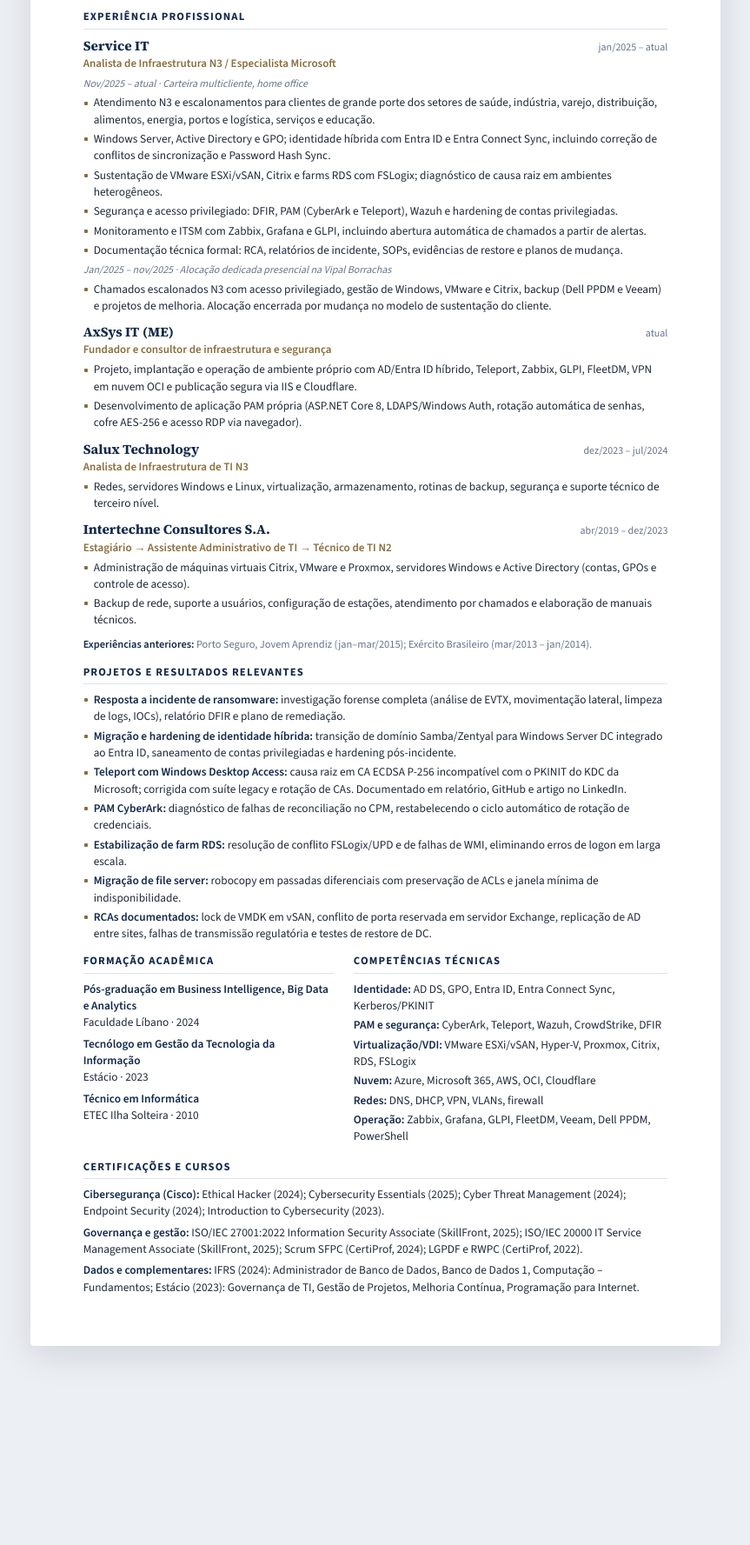
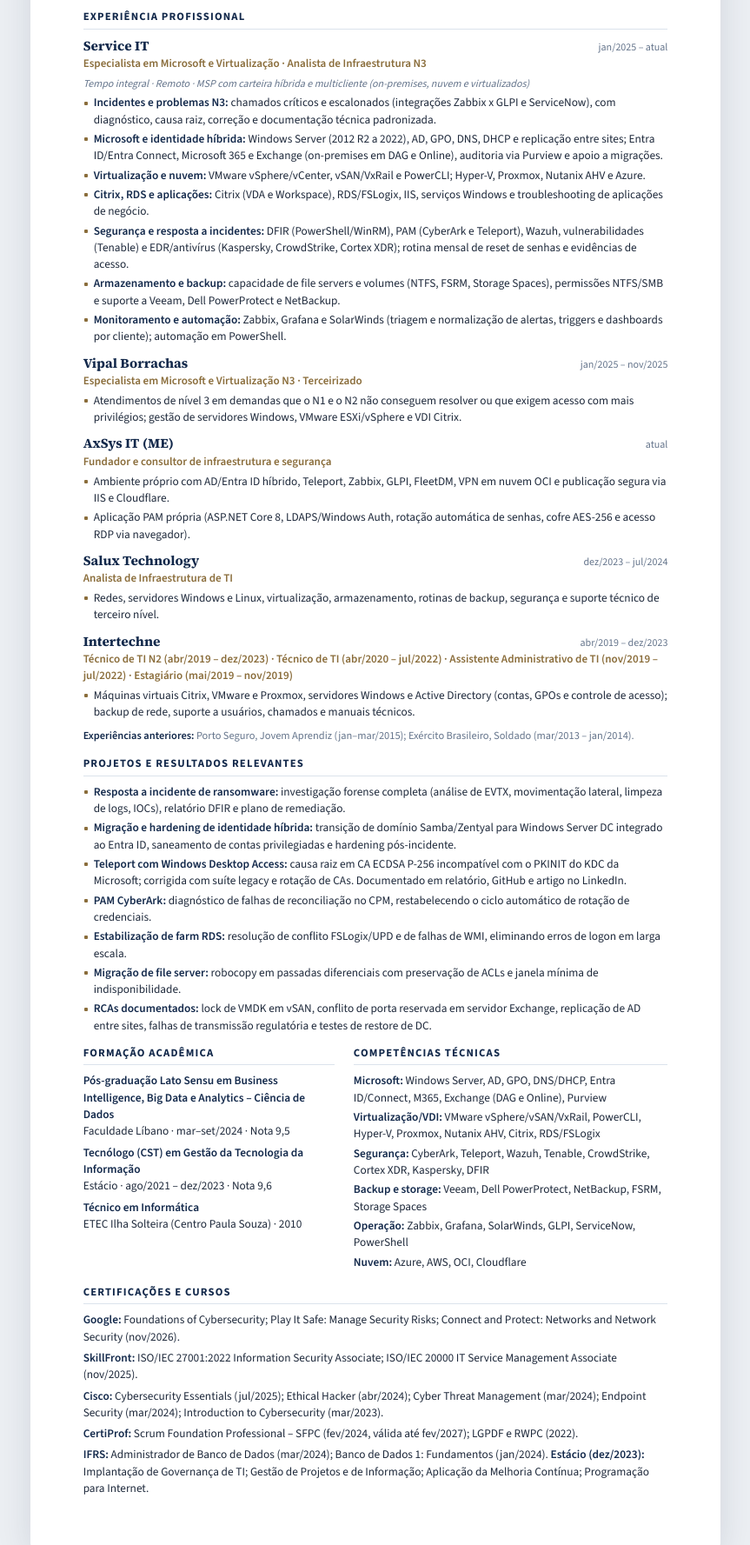
Before and after one commit to GuedesIgor/home, a plain HTML site: page curriculo.html in a window 1280 px wide. Shown: the part 454-2231 px from the top of the page at 87% size, without its empty margins (208-1071 px from the left). Before the commit the page ends 2050 px from the top, so only its background shows below. Drawn offline with nearby package versions, Linux system fonts and the light colour scheme.

Commit message:
Alinha experiência, formação e certificações com o LinkedIn
- Service IT com os blocos de atuação do LinkedIn
- Vipal Borrachas como experiência própria (terceirizado N3)
- Progressão de cargos na Intertechne com datas
- Formação com períodos e notas; certificações Google (nov/2026)

Co-Authored-By: Claude Opus 5.5 <noreply@anthropic.com>
Claude-Session: https://claude.ai/code/session_01Y2fDBRd4PkZSJXuuMFCpfX

```diff
--- a/curriculo.html
+++ b/curriculo.html
@@ -46,7 +46,7 @@
 
   <section>
     <h2>Resumo profissional</h2>
-    <p class="summary">Analista de Infraestrutura N3 com mais de 10 anos de experiência em ambientes corporativos de grande porte. Atuação sólida em identidade híbrida (Active Directory e Microsoft Entra ID), acesso privilegiado (CyberArk e Teleport), virtualização (VMware/vSAN, Citrix, RDS/FSLogix), resposta a incidentes (DFIR) e monitoramento (Zabbix, Grafana, Wazuh). Experiência em alocação dedicada presencial e em carteira multicliente remota, com condução de incidentes críticos, comunicação direta com o cliente e documentação técnica formal. Fundador da AxSys IT, onde projeta e opera um ambiente completo de identidade, PAM e observabilidade.</p>
+    <p class="summary">Analista de Infraestrutura N3 com mais de 10 anos de experiência em ambientes corporativos de grande porte. Atuação sólida em identidade híbrida (Active Directory e Microsoft Entra ID), acesso privilegiado (CyberArk e Teleport), virtualização (VMware/vSAN, Citrix, RDS/FSLogix), resposta a incidentes (DFIR) e monitoramento (Zabbix, Grafana, Wazuh). Experiência em MSP com carteira híbrida e multicliente e em alocação dedicada N3, com condução de incidentes críticos, comunicação direta com o cliente e documentação técnica formal. Fundador da AxSys IT, onde projeta e opera um ambiente completo de identidade, PAM e observabilidade.</p>
   </section>
 
   <section>
@@ -54,19 +54,24 @@
 
     <div class="job">
       <div class="job-row"><h3>Service IT</h3><span class="date">jan/2025 – atual</span></div>
-      <p class="role">Analista de Infraestrutura N3 / Especialista Microsoft</p>
-      <p class="sub">Nov/2025 – atual · Carteira multicliente, home office</p>
+      <p class="role">Especialista em Microsoft e Virtualização · Analista de Infraestrutura N3</p>
+      <p class="sub">Tempo integral · Remoto · MSP com carteira híbrida e multicliente (on-premises, nuvem e virtualizados)</p>
       <ul>
-        <li>Atendimento N3 e escalonamentos para clientes de grande porte dos setores de saúde, indústria, varejo, distribuição, alimentos, energia, portos e logística, serviços e educação.</li>
-        <li>Windows Server, Active Directory e GPO; identidade híbrida com Entra ID e Entra Connect Sync, incluindo correção de conflitos de sincronização e Password Hash Sync.</li>
-        <li>Sustentação de VMware ESXi/vSAN, Citrix e farms RDS com FSLogix; diagnóstico de causa raiz em ambientes heterogêneos.</li>
-        <li>Segurança e acesso privilegiado: DFIR, PAM (CyberArk e Teleport), Wazuh e hardening de contas privilegiadas.</li>
-        <li>Monitoramento e ITSM com Zabbix, Grafana e GLPI, incluindo abertura automática de chamados a partir de alertas.</li>
-        <li>Documentação técnica formal: RCA, relatórios de incidente, SOPs, evidências de restore e planos de mudança.</li>
+        <li><strong>Incidentes e problemas N3:</strong> chamados críticos e escalonados (integrações Zabbix x GLPI e ServiceNow), com diagnóstico, causa raiz, correção e documentação técnica padronizada.</li>
+        <li><strong>Microsoft e identidade híbrida:</strong> Windows Server (2012 R2 a 2022), AD, GPO, DNS, DHCP e replicação entre sites; Entra ID/Entra Connect, Microsoft 365 e Exchange (on-premises em DAG e Online), auditoria via Purview e apoio a migrações.</li>
+        <li><strong>Virtualização e nuvem:</strong> VMware vSphere/vCenter, vSAN/VxRail e PowerCLI; Hyper-V, Proxmox, Nutanix AHV e Azure.</li>
+        <li><strong>Citrix, RDS e aplicações:</strong> Citrix (VDA e Workspace), RDS/FSLogix, IIS, serviços Windows e troubleshooting de aplicações de negócio.</li>
+        <li><strong>Segurança e resposta a incidentes:</strong> DFIR (PowerShell/WinRM), PAM (CyberArk e Teleport), Wazuh, vulnerabilidades (Tenable) e EDR/antivírus (Kaspersky, CrowdStrike, Cortex XDR); rotina mensal de reset de senhas e evidências de acesso.</li>
+        <li><strong>Armazenamento e backup:</strong> capacidade de file servers e volumes (NTFS, FSRM, Storage Spaces), permissões NTFS/SMB e suporte a Veeam, Dell PowerProtect e NetBackup.</li>
+        <li><strong>Monitoramento e automação:</strong> Zabbix, Grafana e SolarWinds (triagem e normalização de alertas, triggers e dashboards por cliente); automação em PowerShell.</li>
       </ul>
-      <p class="sub">Jan/2025 – nov/2025 · Alocação dedicada presencial na Vipal Borrachas</p>
+    </div>
+
+    <div class="job">
+      <div class="job-row"><h3>Vipal Borrachas</h3><span class="date">jan/2025 – nov/2025</span></div>
+      <p class="role">Especialista em Microsoft e Virtualização N3 · Terceirizado</p>
       <ul>
-        <li>Chamados escalonados N3 com acesso privilegiado, gestão de Windows, VMware e Citrix, backup (Dell PPDM e Veeam) e projetos de melhoria. Alocação encerrada por mudança no modelo de sustentação do cliente.</li>
+        <li>Atendimentos de nível 3 em demandas que o N1 e o N2 não conseguem resolver ou que exigem acesso com mais privilégios; gestão de servidores Windows, VMware ESXi/vSphere e VDI Citrix.</li>
       </ul>
     </div>
 
@@ -74,29 +79,28 @@
       <div class="job-row"><h3>AxSys IT (ME)</h3><span class="date">atual</span></div>
       <p class="role">Fundador e consultor de infraestrutura e segurança</p>
       <ul>
-        <li>Projeto, implantação e operação de ambiente próprio com AD/Entra ID híbrido, Teleport, Zabbix, GLPI, FleetDM, VPN em nuvem OCI e publicação segura via IIS e Cloudflare.</li>
-        <li>Desenvolvimento de aplicação PAM própria (ASP.NET Core 8, LDAPS/Windows Auth, rotação automática de senhas, cofre AES-256 e acesso RDP via navegador).</li>
+        <li>Ambiente próprio com AD/Entra ID híbrido, Teleport, Zabbix, GLPI, FleetDM, VPN em nuvem OCI e publicação segura via IIS e Cloudflare.</li>
+        <li>Aplicação PAM própria (ASP.NET Core 8, LDAPS/Windows Auth, rotação automática de senhas, cofre AES-256 e acesso RDP via navegador).</li>
       </ul>
     </div>
 
     <div class="job">
       <div class="job-row"><h3>Salux Technology</h3><span class="date">dez/2023 – jul/2024</span></div>
-      <p class="role">Analista de Infraestrutura de TI N3</p>
+      <p class="role">Analista de Infraestrutura de TI</p>
       <ul>
         <li>Redes, servidores Windows e Linux, virtualização, armazenamento, rotinas de backup, segurança e suporte técnico de terceiro nível.</li>
       </ul>
     </div>
 
     <div class="job">
-      <div class="job-row"><h3>Intertechne Consultores S.A.</h3><span class="date">abr/2019 – dez/2023</span></div>
-      <p class="role">Estagiário → Assistente Administrativo de TI → Técnico de TI N2</p>
+      <div class="job-row"><h3>Intertechne</h3><span class="date">abr/2019 – dez/2023</span></div>
+      <p class="role">Técnico de TI N2 (abr/2019 – dez/2023) · Técnico de TI (abr/2020 – jul/2022) · Assistente Administrativo de TI (nov/2019 – jul/2022) · Estagiário (mai/2019 – nov/2019)</p>
       <ul>
-        <li>Administração de máquinas virtuais Citrix, VMware e Proxmox, servidores Windows e Active Directory (contas, GPOs e controle de acesso).</li>
-        <li>Backup de rede, suporte a usuários, configuração de estações, atendimento por chamados e elaboração de manuais técnicos.</li>
+        <li>Máquinas virtuais Citrix, VMware e Proxmox, servidores Windows e Active Directory (contas, GPOs e controle de acesso); backup de rede, suporte a usuários, chamados e manuais técnicos.</li>
       </ul>
     </div>
 
-    <p class="earlier"><strong>Experiências anteriores:</strong> Porto Seguro, Jovem Aprendiz (jan–mar/2015); Exército Brasileiro (mar/2013 – jan/2014).</p>
+    <p class="earlier"><strong>Experiências anteriores:</strong> Porto Seguro, Jovem Aprendiz (jan–mar/2015); Exército Brasileiro, Soldado (mar/2013 – jan/2014).</p>
   </section>
 
   <section>
@@ -116,20 +120,20 @@
     <div>
       <h2>Formação acadêmica</h2>
       <ul class="plain">
-        <li><strong>Pós-graduação em Business Intelligence, Big Data e Analytics</strong><br>Faculdade Líbano · 2024</li>
-        <li><strong>Tecnólogo em Gestão da Tecnologia da Informação</strong><br>Estácio · 2023</li>
-        <li><strong>Técnico em Informática</strong><br>ETEC Ilha Solteira · 2010</li>
+        <li><strong>Pós-graduação Lato Sensu em Business Intelligence, Big Data e Analytics – Ciência de Dados</strong><br>Faculdade Líbano · mar–set/2024 · Nota 9,5</li>
+        <li><strong>Tecnólogo (CST) em Gestão da Tecnologia da Informação</strong><br>Estácio · ago/2021 – dez/2023 · Nota 9,6</li>
+        <li><strong>Técnico em Informática</strong><br>ETEC Ilha Solteira (Centro Paula Souza) · 2010</li>
       </ul>
     </div>
     <div>
       <h2>Competências técnicas</h2>
       <ul class="plain skills">
-        <li><strong>Identidade:</strong> AD DS, GPO, Entra ID, Entra Connect Sync, Kerberos/PKINIT</li>
-        <li><strong>PAM e segurança:</strong> CyberArk, Teleport, Wazuh, CrowdStrike, DFIR</li>
-        <li><strong>Virtualização/VDI:</strong> VMware ESXi/vSAN, Hyper-V, Proxmox, Citrix, RDS, FSLogix</li>
-        <li><strong>Nuvem:</strong> Azure, Microsoft 365, AWS, OCI, Cloudflare</li>
-        <li><strong>Redes:</strong> DNS, DHCP, VPN, VLANs, firewall</li>
-        <li><strong>Operação:</strong> Zabbix, Grafana, GLPI, FleetDM, Veeam, Dell PPDM, PowerShell</li>
+        <li><strong>Microsoft:</strong> Windows Server, AD, GPO, DNS/DHCP, Entra ID/Connect, M365, Exchange (DAG e Online), Purview</li>
+        <li><strong>Virtualização/VDI:</strong> VMware vSphere/vSAN/VxRail, PowerCLI, Hyper-V, Proxmox, Nutanix AHV, Citrix, RDS/FSLogix</li>
+        <li><strong>Segurança:</strong> CyberArk, Teleport, Wazuh, Tenable, CrowdStrike, Cortex XDR, Kaspersky, DFIR</li>
+        <li><strong>Backup e storage:</strong> Veeam, Dell PowerProtect, NetBackup, FSRM, Storage Spaces</li>
+        <li><strong>Operação:</strong> Zabbix, Grafana, SolarWinds, GLPI, ServiceNow, PowerShell</li>
+        <li><strong>Nuvem:</strong> Azure, AWS, OCI, Cloudflare</li>
       </ul>
     </div>
   </section>
@@ -137,9 +141,11 @@
   <section>
     <h2>Certificações e cursos</h2>
     <ul class="plain">
-      <li><strong>Cibersegurança (Cisco):</strong> Ethical Hacker (2024); Cybersecurity Essentials (2025); Cyber Threat Management (2024); Endpoint Security (2024); Introduction to Cybersecurity (2023).</li>
-      <li><strong>Governança e gestão:</strong> ISO/IEC 27001:2022 Information Security Associate (SkillFront, 2025); ISO/IEC 20000 IT Service Management Associate (SkillFront, 2025); Scrum SFPC (CertiProf, 2024); LGPDF e RWPC (CertiProf, 2022).</li>
-      <li><strong>Dados e complementares:</strong> IFRS (2024): Administrador de Banco de Dados, Banco de Dados 1, Computação – Fundamentos; Estácio (2023): Governança de TI, Gestão de Projetos, Melhoria Contínua, Programação para Internet.</li>
+      <li><strong>Google:</strong> Foundations of Cybersecurity; Play It Safe: Manage Security Risks; Connect and Protect: Networks and Network Security (nov/2026).</li>
+      <li><strong>SkillFront:</strong> ISO/IEC 27001:2022 Information Security Associate; ISO/IEC 20000 IT Service Management Associate (nov/2025).</li>
+      <li><strong>Cisco:</strong> Cybersecurity Essentials (jul/2025); Ethical Hacker (abr/2024); Cyber Threat Management (mar/2024); Endpoint Security (mar/2024); Introduction to Cybersecurity (mar/2023).</li>
+      <li><strong>CertiProf:</strong> Scrum Foundation Professional – SFPC (fev/2024, válida até fev/2027); LGPDF e RWPC (2022).</li>
+      <li><strong>IFRS:</strong> Administrador de Banco de Dados (mar/2024); Banco de Dados 1: Fundamentos (jan/2024). <strong>Estácio (dez/2023):</strong> Implantação de Governança de TI; Gestão de Projetos e de Informação; Aplicação da Melhoria Contínua; Programação para Internet.</li>
     </ul>
   </section>
 
```
Also changed, not shown: assets/style.css (+17 -0 lines), index.html (+51 -25 lines).
